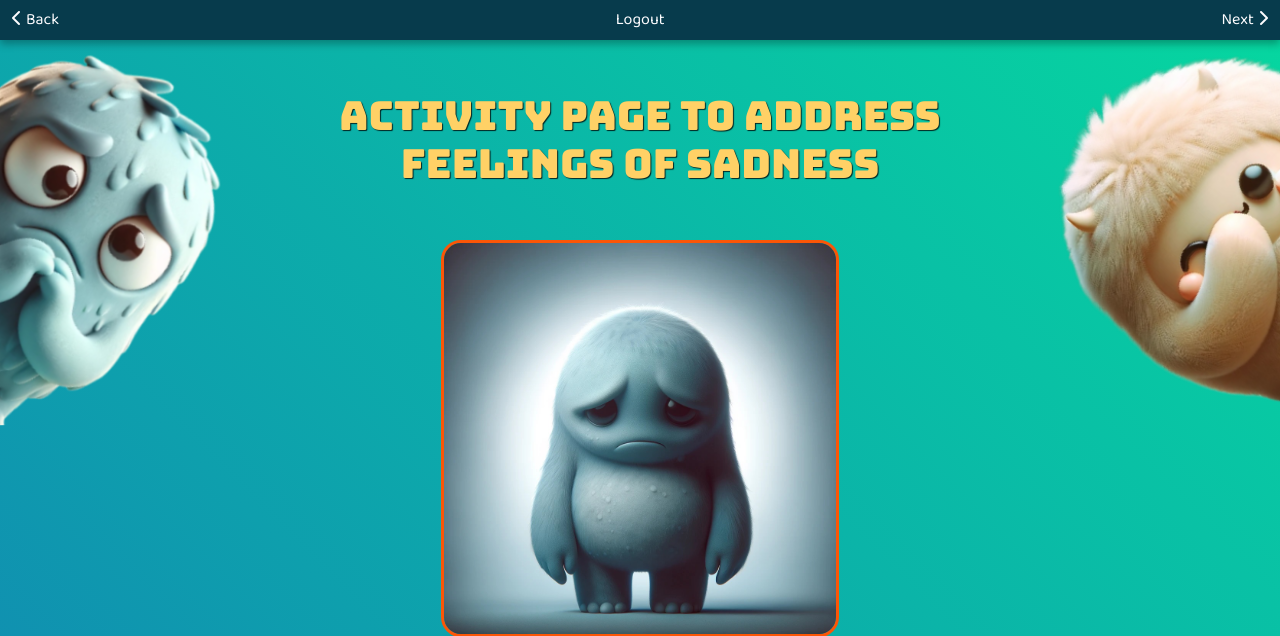
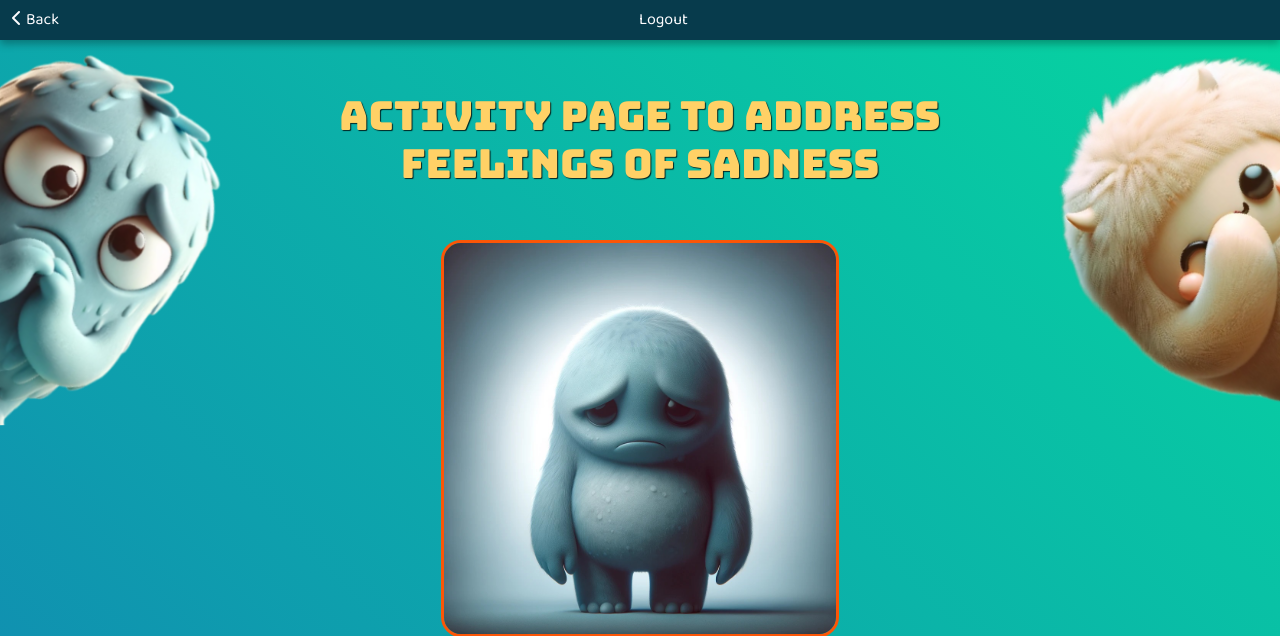
Before and after one commit to CallyKilduff123/mood_monsters, a Flask app: template application/templates/6_sad_page.html in a window 1280 px wide. Shown: the top 636 px of the page. Run offline with Flask 3, Linux system fonts and the light colour scheme; the template is opened without the code that fills it, so the values that code supplies are empty; some libraries are stand-ins or nearby versions.

Commit message:
remove 'next' button and changes to 'back' button

```diff
--- a/application/templates/layout.html
+++ b/application/templates/layout.html
@@ -19,7 +19,9 @@
 <nav class="navbar navbar-expand-lg navbar-custom">
   <div class="container-fluid">
       <div class="d-flex">
-          <a class="nav-link p-0"><i class="fa-solid fa-chevron-left  me-1" onclick="javascript:history.back()"></i>Back</a> <!-- Placeholder - code needs adjusting to go back to previous page -->
+          <a class="nav-link p-0" onclick="javascript:history.back()" style="cursor: pointer;">
+              <i class="fa-solid fa-chevron-left  me-1"></i>Back
+          </a>
       </div>
       <div class="navbar-nav mx-auto">
             <!--  LOGIC FOR HOME TO TAKE GROWNUP TO GROWNUP DASHBOARD AND CHILD TO CHILD DASHBOARD        -->
@@ -28,11 +30,13 @@
           {% elif session.user_type == 'grownup' %}
             <a class="nav-link {% if page == 'grownup_dashboard' %}active{% endif %}" aria-current="page" href="{{ url_for('grownup_dashboard', family_id=session.family_id) }}">Home</a>
           {% endif %}
-          <a class="nav-link p-0 {% if page == 'login' %}active{% endif %}" aria-current="page" href="/logout">Logout</a>
+            <a class="nav-link p-0 {% if page == 'login' %}active{% endif %}" aria-current="page" href="/logout">Logout</a>
       </div>
+      <!--
       <div class="d-flex">
-          <a class="nav-link p-0" href="#">Next<i class="fa-solid fa-chevron-right  ms-1"></i></a> <!-- Placeholder - code needs adjusting to go forward to next page -->
+          <a class="nav-link p-0" href="#">Next<i class="fa-solid fa-chevron-right  ms-1"></i></a>
       </div>
+      -->
   </div>
 </nav>
 
```
